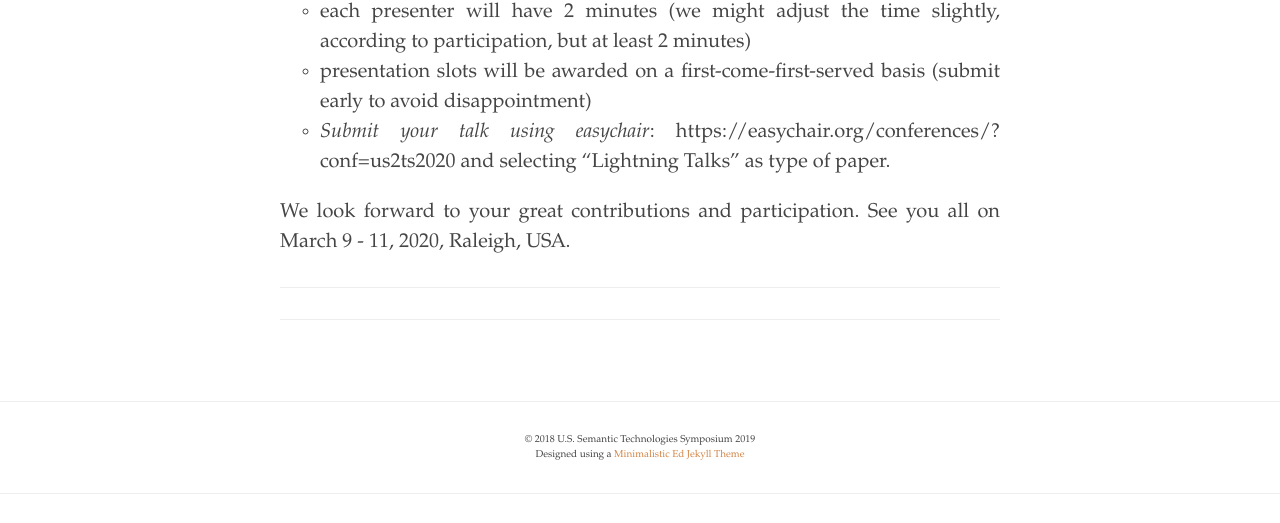
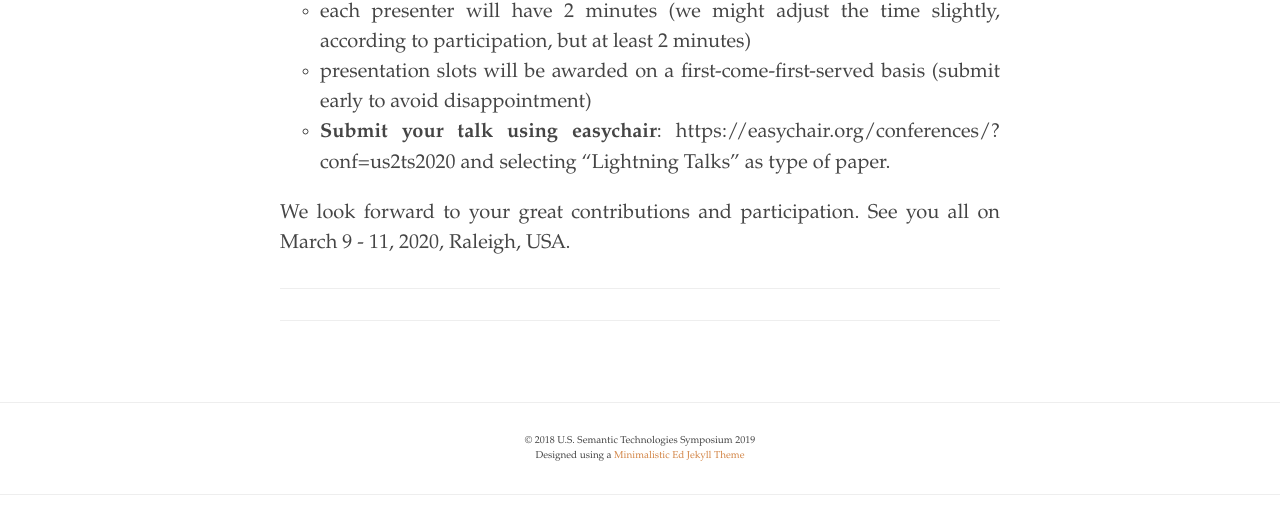
Before and after one commit to us2ts/us2ts.github.io, a Jekyll site: the page built from pages/contributions.md, in a window 1280 px wide. Shown: the part 3027-3550 px from the top of the page. Built offline with Jekyll 4.4.1, drawn with Linux system fonts in a browser that asks for light colours; comment, search, counter and statistics services are not loaded.

```diff
--- a/pages/contributions.md
+++ b/pages/contributions.md
@@ -68,6 +68,6 @@ We will have two Lightning Talks sessions. These will be an open forum where any
 - each presenter will have exactly one slide (PDF, landscape, 3:4)
 - each presenter will have 2 minutes (we might adjust the time slightly, according to participation, but at least 2 minutes)
 - presentation slots will be awarded on a first-come-first-served basis (submit early to avoid disappointment)
-- *Submit your talk using easychair*: https://easychair.org/conferences/?conf=us2ts2020 and selecting "Lightning Talks" as type of paper.
+- **Submit your talk using easychair**: https://easychair.org/conferences/?conf=us2ts2020 and selecting "Lightning Talks" as type of paper.
 
 We look forward to your great contributions and participation. See you all on March 9 - 11, 2020, Raleigh, USA.
```
